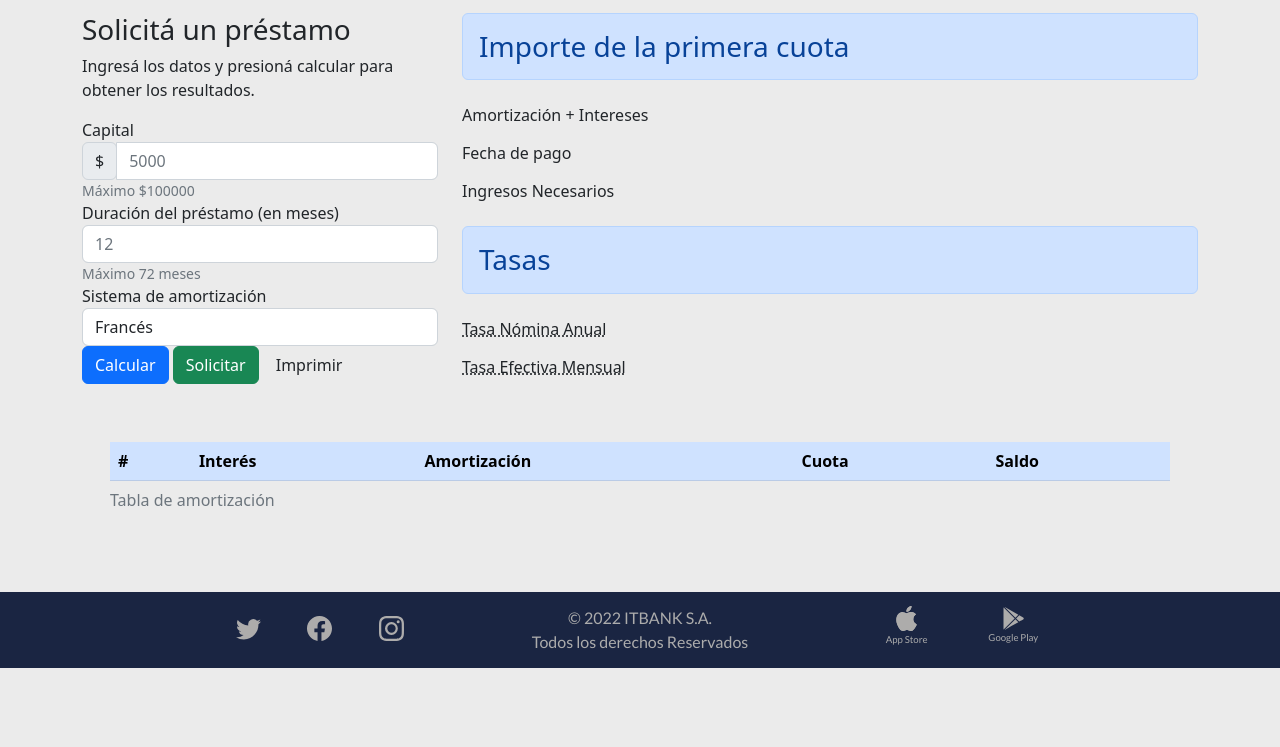
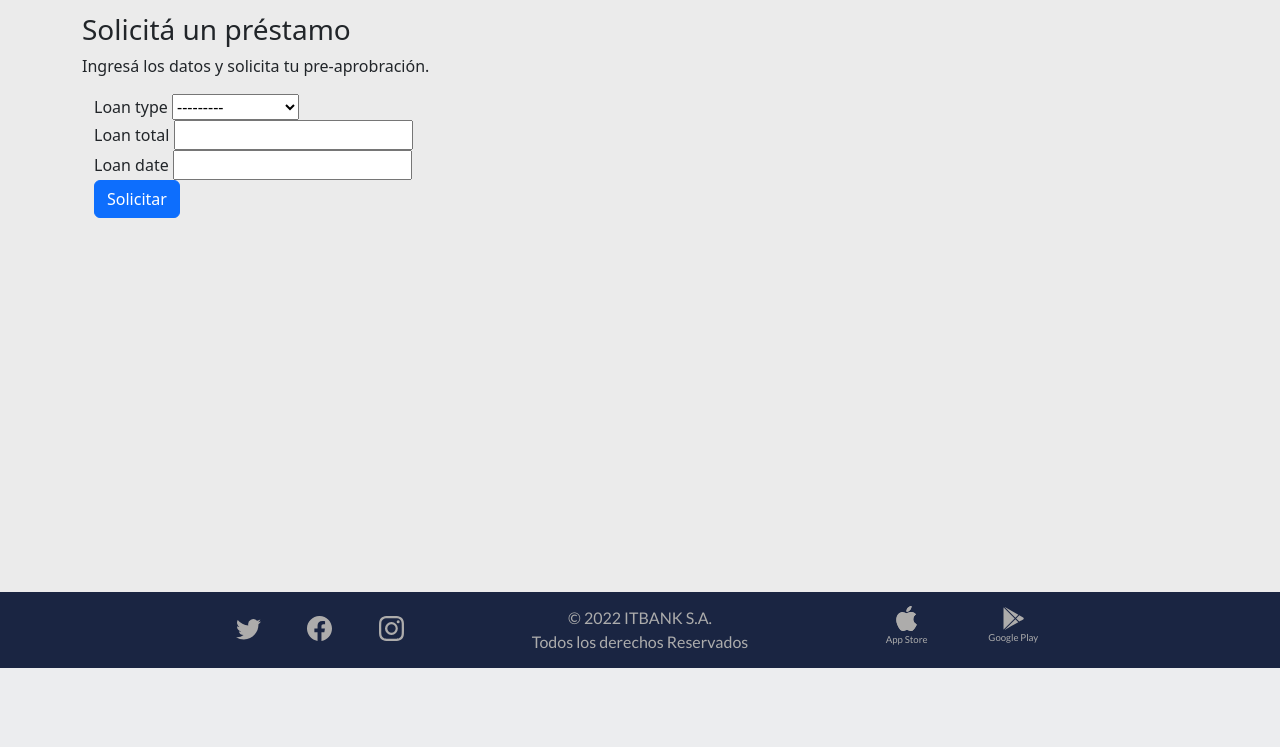
Before and after one commit to Federexi/ITBA-sprint-7-final, a Django app: page /homebanking/prestamos/ in a window 1280 px wide. Shown: the part 132-879 px from the top of the page. After the commit the page ends 800 px from the top, so only its background shows below. Run offline with Django 4.2, Linux system fonts and the light colour scheme; a user stored in the database is signed in; lists and menus that the app fills with data are empty; parts of the project's set-up code (start-up, migrations or seed data) failed here and were passed over; some libraries are stand-ins or nearby versions; grey boxes are pictures that could not be loaded.

Commit message:
subo tercera problemática, le faltan algunas cosas

```diff
--- /dev/null
+++ b/homebanking/Prestamos/forms.py
@@ -0,0 +1,10 @@
+from dataclasses import fields
+from django import forms
+from django.forms import ModelForm
+from .models import Prestamo
+
+#Formulario de prestamo
+class LoanForm(forms.ModelForm):
+    class Meta:
+        model = Prestamo
+        fields = ['loan_type', 'loan_total', 'loan_date']
--- a/homebanking/Prestamos/models.py
+++ b/homebanking/Prestamos/models.py
@@ -5,14 +5,16 @@
 #   * Make sure each ForeignKey and OneToOneField has `on_delete` set to the desired behavior
 #   * Remove `managed = False` lines if you wish to allow Django to create, modify, and delete the table
 # Feel free to rename the models, but don't rename db_table values or field names.
+from random import choices
 from django.db import models
 # Unable to inspect table 'Prestamo'
 # The error was: cannot unpack non-iterable NoneType object
 
 class Prestamo(models.Model):
     loan_id = models.AutoField(primary_key=True)
-    loan_type = models.TextField()
-    loan_date = models.TextField()
+    loan_type = models.CharField(max_length=20,
+    choices = [('PERSONAL', 'PERSONAL'), ('HIPOTECARIO', 'HIPOTECARIO'), ('PRENDARIO', 'PRENDARIO')])
+    loan_date = models.DateField()
     loan_total = models.IntegerField()
     customer_id = models.IntegerField()
 
--- a/homebanking/Prestamos/template/Prestamos/prestamos.html
+++ b/homebanking/Prestamos/template/Prestamos/prestamos.html
@@ -50,111 +50,28 @@
               <div class="row">
                   <div class="col-md-4">
                       <h3>Solicitá un préstamo</h3>
-                      <p>Ingresá los datos y presioná calcular para obtener los resultados.</p>
-                      <form action="/solicitudPrestamo" method="GET">
+                      <p>Ingresá los datos y solicita tu pre-aprobración.</p>
+                      <div class="container">
+                        {% if success_msg %}
+                            <p class="alert alert-success">{{success_msg}}</p>
+                        {% endif %}
+                        <form method="POST">
+                            {% csrf_token %}
+                            {% for field in form %}
                                 <div class="form-group">
-                              <label for="capitalLabel">Capital</label>
-                              <div class="input-group">
-                                  <div class="input-group-prepend">
-                                      <div class="input-group-text">$</div>
+                                    <label for="{{field.label}}">{{field.label}}</label>
+                                    {{field}}
                                 </div>
-                                  <input type="number" class="form-control" id="capital" name="capital" aria-describedby="capitalHelp"
-                                  max="100000" min="5000" placeholder="5000" required>
-                              </div>
-                              <small id="capitalHelp" class="form-text text-muted">Máximo $100000</small>
-                          </div>
-
-                          <div class="form-group">
-                              <label for="plazoLabel">Duración del préstamo (en meses)</label>
-                              <input type="number" class="form-control" id="plazo" name="plazo"
-                              aria-describedby="plazoHelp" max="72" min="1" placeholder="12" required>
-                              <small id="plazoHelp" class="form-text text-muted">Máximo 72 meses</small>
-                          </div>
-
-                          <div class="form-group">
-                              <label for="sistemaLabel">Sistema de amortización</label>
-                              <select class="form-control" id="sistema" name="sistema" required>
-                                  <option value="1">Francés</option>
-                                  <option value="2">Alemán</option>
-                              </select>
-                              </div>
-
-                          <button onclick="calcularAmort()" id="Calcular" type="button" class="btn btn-primary">Calcular</button>
-                          <button type="submit" id="solicitudPrestamo" class="btn btn-success">Solicitar</button>
-                          <button onclick="printJS({
-                               printable: 'tablaAmortizacion',
-                               type:'html',
-                               css: 'https:\/\/stackpath.bootstrapcdn.com/bootstrap/4.1.3/css/bootstrap.min.css',
-                               })"
-                              id="Imprimir" type="button" class="btn btn-alert">Imprimir</button>
+                                {% for error in field.errors %}
+                                  <p>{{error}}</p>
+                                {% endfor %}
+                            {% endfor %}
+                            <button type="submit" class="btn btn-primary">Solicitar</button>
                         </form>
-                  </div><!-- Columna izquierda -->
-
-                  <div class="col-md-8">
-                      <div class="right-area">
-                          <h3 class="alert alert-primary">Importe de la primera cuota</h3>
-                          <form>
-                              <div class="row">
-                                  <label for="ResultadoCapital" class="col-sm-5 col-form-label">Amortización + Intereses</label>
-                                  <div class="col-sm-3">
-                                      <label type="text" class="col-form-label importante" id="ResultadoCapital"></label>
                     </div>
                   </div>
-                              <div class="dropdown-divider"></div>
-
-
-                              <div class="row">
-                                  <label for="Fecha" class="col-sm-5 col-form-label">Fecha de pago</label>
-                                  <div class="col-sm-3">
-                                      <label type="text" class="col-form-label" id="Fecha"></label>
                 </div>
-                              </div>
-                              <div class="dropdown-divider"></div>
-                              <div class="row">
-                                  <label for="Ingresos" class="col-sm-5 col-form-label">Ingresos Necesarios</label>
-                                  <div class="col-sm-3">
-                                      <label type="text" class="col-form-label importante" id="Ingresos"></label>
-                                  </div>
-                              </div>
-                          </form>
-
-                          <h3 class="alert alert-primary">Tasas</h3>
-                          <form>
-                              <div class="row">
-                                      <abbr class="col-sm-5 col-form-label" for="tna" title="Tasa Nominal Anual">Tasa Nómina Anual</abbr>
-                                  <div class="col-sm-3">
-                                      <label type="text" class="col-form-label" id="TNA"></label>
-                                  </div>
-                              </div>
-                              <div class="dropdown-divider"></div>
-                              <div class="row">
-                                      <abbr class="col-sm-5 col-form-label" for="tem" title="Tasa Efectiva Mensual">Tasa Efectiva Mensual</abbr>
-                                  <div class="col-sm-3">
-                                      <label type="text" class="col-form-label" id="TEM"></label>
-                                  </div>
-                              </div>
-                          </form>
-                      </div><!-- right-area -->
-                  </div><!-- Columna derecha -->
-              </div><!-- row -->
-              <div class="row" style="padding: 40px">
-                  <table id="tablaAmortizacion" class="table table-hover table-striped">
-                      <caption id="descripcion">Tabla de amortización</caption>
-                      <thead>
-                          <tr class="table-primary">
-                              <th scope="col">#</th>
-                              <th scope="col">Interés</th>
-                              <th scope="col">Amortización</th>
-                              <th scope="col">Cuota</th>
-                              <th scope="col">Saldo</th>
-                          </tr>
-                      </thead>
-                      <tbody id="cuerpoTabla">
-                      </tbody>
-                  </table>
-              </div><!-- Tabla -->
-          </div><!-- container -->
-
+            </div><!-- Columna izquierda -->
 
           <div class="container-fluid fixed-bottom letrachica">
               <div class="row nav3 footer ft">
--- a/homebanking/Prestamos/urls.py
+++ b/homebanking/Prestamos/urls.py
@@ -3,6 +3,5 @@
 from . import views
 
 urlpatterns = [
-    path('prestamos/', views.index2, name = 'prestamos'),
-
+    path('prestamos/', views.LoanRequest.as_view(), name = 'prestamos'),
 ]
--- a/homebanking/Prestamos/views.py
+++ b/homebanking/Prestamos/views.py
@@ -1,8 +1,26 @@
+from http import client
 from django.shortcuts import render
+from Clientes.models import Cliente
 from django.contrib.auth.decorators import login_required
-
+from django.views.generic import CreateView
+from django.views import generic
+from .forms import LoanForm
+from django.urls import reverse_lazy
 # Create your views here.
 
-@login_required
-def index2 (request):
-    return render (request, 'Prestamos/template/Prestamos/prestamos.html')
+class LoanRequest(generic.CreateView):
+    form_class = LoanForm
+    success_url = reverse_lazy('prestamos')
+    template_name = 'Prestamos/template/Prestamos/prestamos.html'
+
+    def form_valid(self, form):
+        user = self.request.user
+        cliente = Cliente.objects.get(user_id = user.id)
+        if not cliente.approve_loan(form.cleaned_data.get('loan_total')):
+            form.add_error(field = None, error = 'Prestamo no aprobado')
+            return self.form_invalid(form)
+        else:
+            form.instance.customer_id = cliente
+            super(LoanRequest, self).form_valid(form)
+
+            return render(self.request, 'Prestamos/template/Prestamos/prestamos.html', context={'form': form, 'success_msg': 'Prestamo aprobado!'})
--- a/homebanking/Tarjetas/models.py
+++ b/homebanking/Tarjetas/models.py
@@ -22,7 +22,7 @@
     card_number = models.TextField(unique=True)
     cvv = models.TextField(db_column='CVV')  # Field name made lowercase.
     valid_from = models.DateField()
-    expiration_date = models.DateField()
+    xpiration_date = models.DateField()
     card_type = models.TextField()
     cardbrand_id = models.ForeignKey(MarcaTarjeta, on_delete=models.CASCADE)
 
```
Also changed, not shown: homebanking/Clientes/models.py (+11 -0 lines), homebanking/Prestamos/migrations/0002_alter_prestamo_loan_date.py (added), homebanking/Prestamos/migrations/0003_alter_prestamo_loan_total_alter_prestamo_loan_type.py (added), homebanking/Prestamos/migrations/0004_alter_prestamo_loan_total.py (added), homebanking/Tarjetas/migrations/0002_rename_xpiration_date_tarjeta_expiration_date.py (added), homebanking/Tarjetas/migrations/0003_rename_expiration_date_tarjeta_xpiration_date.py (added), homebanking/itbank.db. Lines whose indentation alone changed are shown as unchanged.
